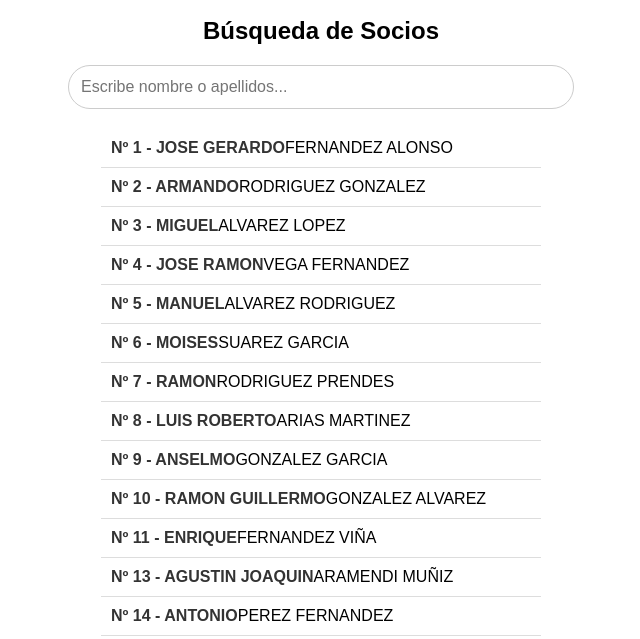
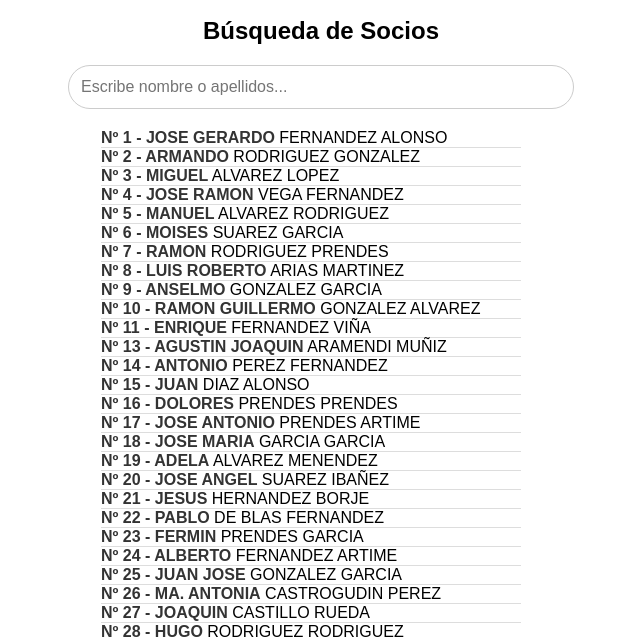
Before and after one commit to Jenarofg/ClubVictoria, a plain HTML site: page index.html in a window 1280 px wide. Shown: the part 95-734 px from the top of the page, without its empty margins (319-959 px from the left). Drawn offline with Linux system fonts and the light colour scheme.

Commit message:
flex out

```diff
--- a/index.html
+++ b/index.html
@@ -37,8 +37,6 @@
         margin-right: auto;
       }
       .usuario {
-        padding: 10px;
-        display: flex;
         width: 70%;
         margin-left: 80px;
         border-bottom: 1px solid #ddd;
```
